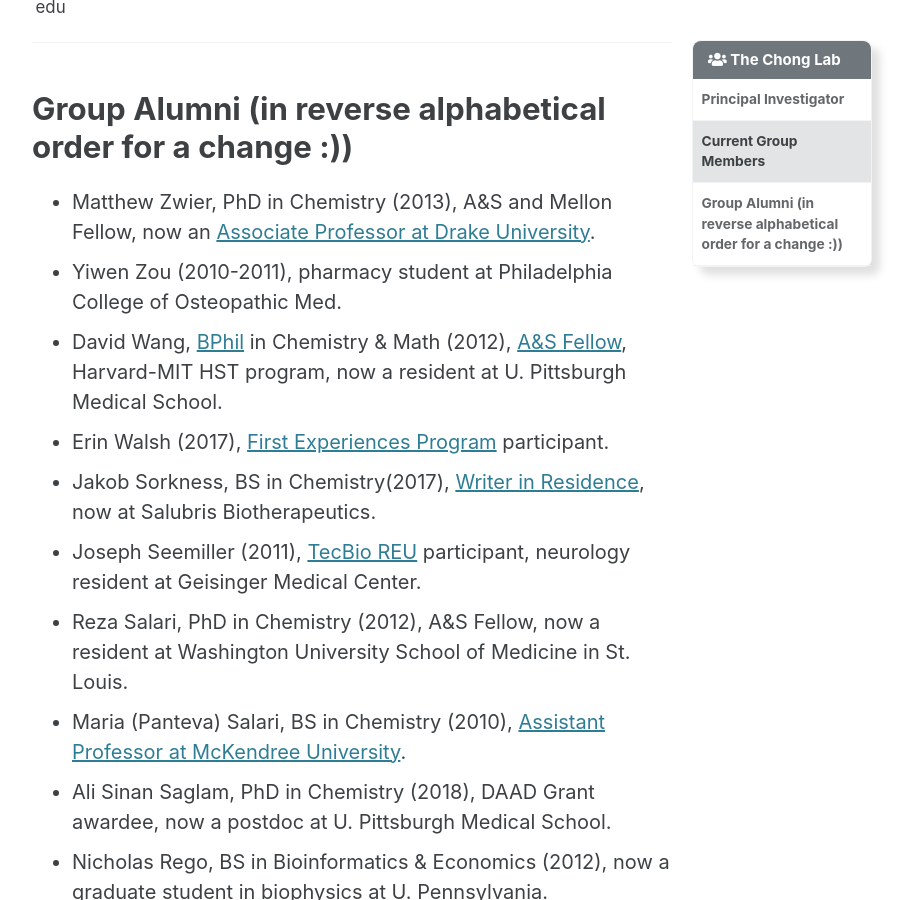
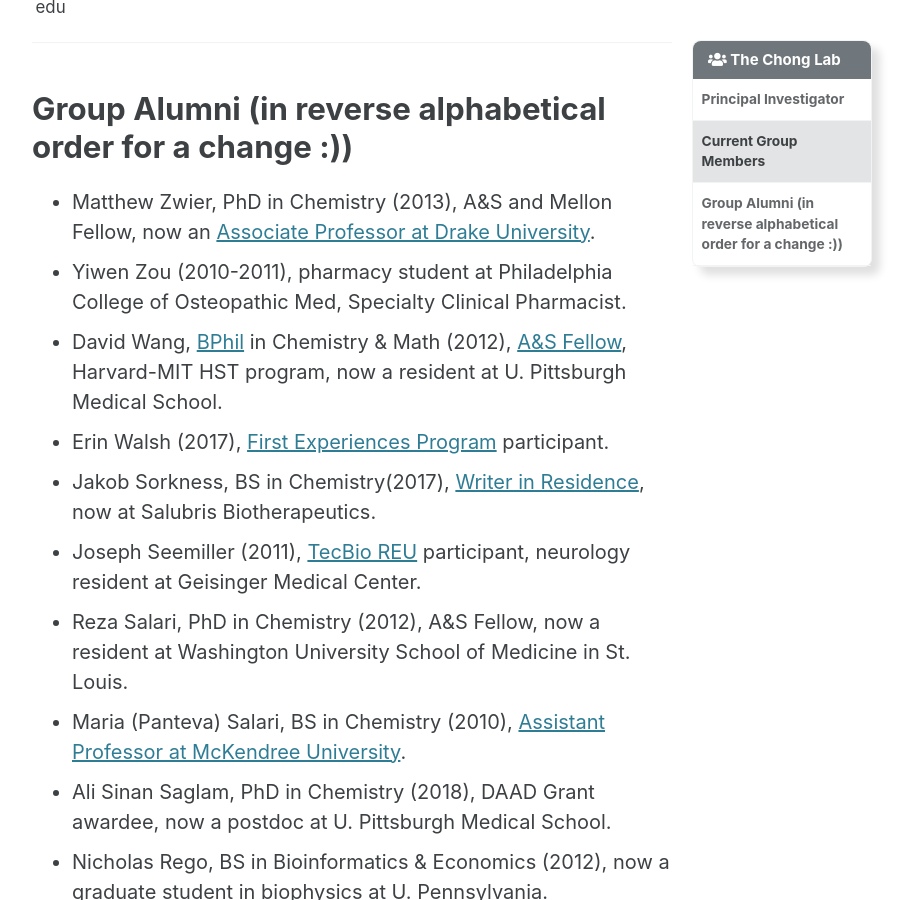
Before and after one commit to darianyang/mm-github-pages-test, a Jekyll site: the page built from _pages/people.md, in a window 1280 px wide and 900 px high, scrolled down 1826 px. Shown: the whole window, without its empty margins (288-1200 px from the left). Built offline with Jekyll 4.4.1, drawn with Linux system fonts in a browser that asks for light colours; cached includes are drawn as plain includes.

Commit message:
Update people.md

```diff
--- a/_pages/people.md
+++ b/_pages/people.md
@@ -84,7 +84,7 @@
 # Group Alumni (in reverse alphabetical order for a change :))
 
 * Matthew Zwier, PhD in Chemistry (2013), A&S and Mellon Fellow, now an [Associate Professor at Drake University](https://www.drake.edu/chemistry/facultystaff/drmatthewzwier/).
-* Yiwen Zou (2010-2011), pharmacy student at Philadelphia College of Osteopathic Med.
+* Yiwen Zou (2010-2011), pharmacy student at Philadelphia College of Osteopathic Med, Specialty Clinical Pharmacist.
 * David Wang, [BPhil](http://www.honorscollege.pitt.edu/bphil-degree) in Chemistry & Math (2012), [A&S Fellow](https://www.asundergrad.pitt.edu/research/awards-and-funding#summer-undergraduate-research-awards), Harvard-MIT HST program, now a resident at U. Pittsburgh Medical School.
 * Erin Walsh (2017), [First Experiences Program](https://www.asundergrad.pitt.edu/research/first-experiences-research) participant.
 * Jakob Sorkness, BS in Chemistry(2017), [Writer in Residence](https://medium.com/pitt-undergraduate-science-writing), now at Salubris Biotherapeutics.
```
